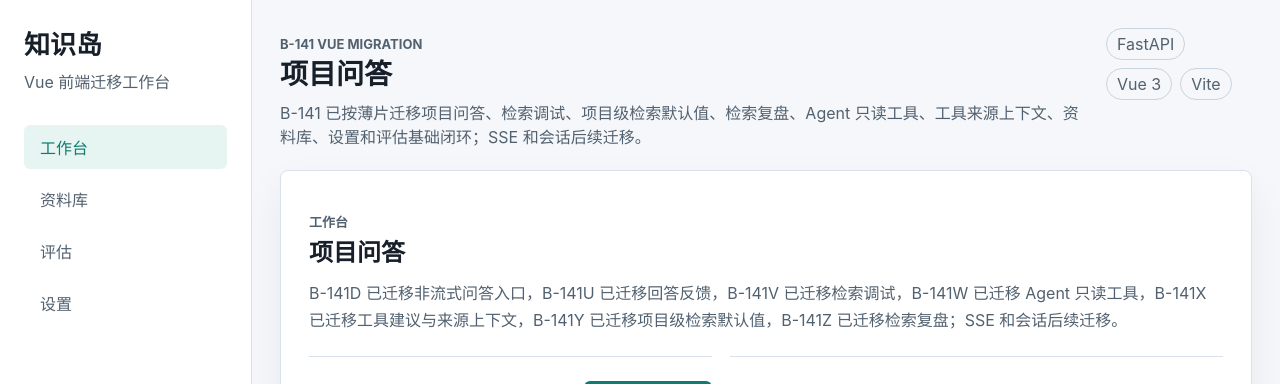
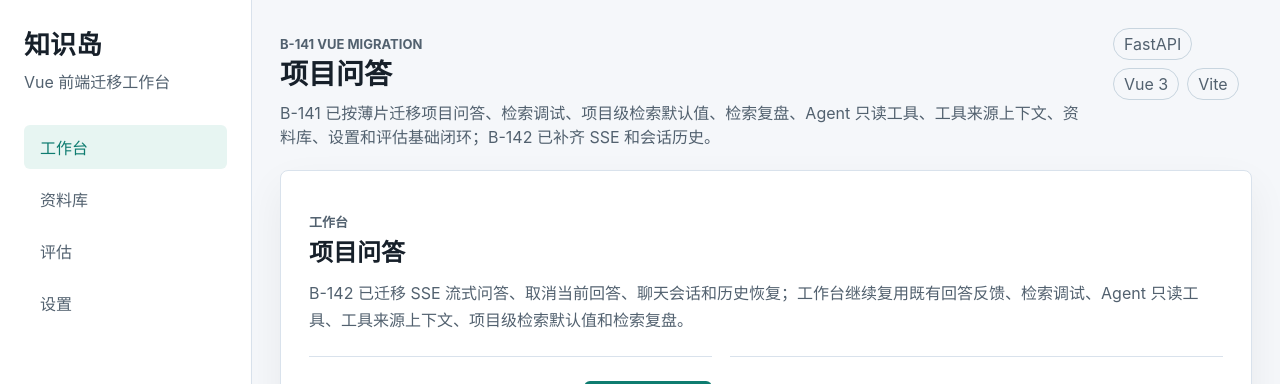
Before and after one commit to Yocaihua8/rag_system, a Vue app: page / in a window 1280 px wide. Shown: the top 384 px of the page. Built offline with nearby package versions, Linux system fonts and the light colour scheme; no server answers.

Commit message:
docs: 收口 B-142 Vue 工作台迁移

```diff
--- a/frontend/src/App.vue
+++ b/frontend/src/App.vue
@@ -216,7 +216,7 @@ import {
   listAgentTools,
   runAgentTool,
 } from "./api/agent.js";
-import { askQuestion, streamQuestion, submitAnswerFeedback } from "./api/answer.js";
+import { streamQuestion, submitAnswerFeedback } from "./api/answer.js";
 import { startAssessmentSession, submitAssessmentAnswer } from "./api/assessment.js";
 import {
   createChatSession,
--- a/frontend/src/components/AppShell.vue
+++ b/frontend/src/components/AppShell.vue
@@ -51,7 +51,7 @@
         <div>
           <p class="eyebrow">B-141 Vue Migration</p>
           <h2>{{ activeTitle }}</h2>
-        <p>B-141 已按薄片迁移项目问答、检索调试、项目级检索默认值、检索复盘、Agent 只读工具、工具来源上下文、资料库、设置和评估基础闭环；SSE 和会话后续迁移。</p>
+        <p>B-141 已按薄片迁移项目问答、检索调试、项目级检索默认值、检索复盘、Agent 只读工具、工具来源上下文、资料库、设置和评估基础闭环；B-142 已补齐 SSE 和会话历史。</p>
         </div>
         <div class="status-pills" aria-label="服务状态">
           <span>FastAPI</span>
--- a/frontend/src/views/WorkbenchView.vue
+++ b/frontend/src/views/WorkbenchView.vue
@@ -4,7 +4,7 @@
       <div>
         <p class="section-kicker">工作台</p>
         <h2>项目问答</h2>
-        <p>B-141D 已迁移非流式问答入口，B-141U 已迁移回答反馈，B-141V 已迁移检索调试，B-141W 已迁移 Agent 只读工具，B-141X 已迁移工具建议与来源上下文，B-141Y 已迁移项目级检索默认值，B-141Z 已迁移检索复盘；SSE 和会话后续迁移。</p>
+        <p>B-142 已迁移 SSE 流式问答、取消当前回答、聊天会话和历史恢复；工作台继续复用既有回答反馈、检索调试、Agent 只读工具、工具来源上下文、项目级检索默认值和检索复盘。</p>
       </div>
     </header>
 
```
Also changed, not shown: 6 other files (tests, documents, lock files or other folders).
